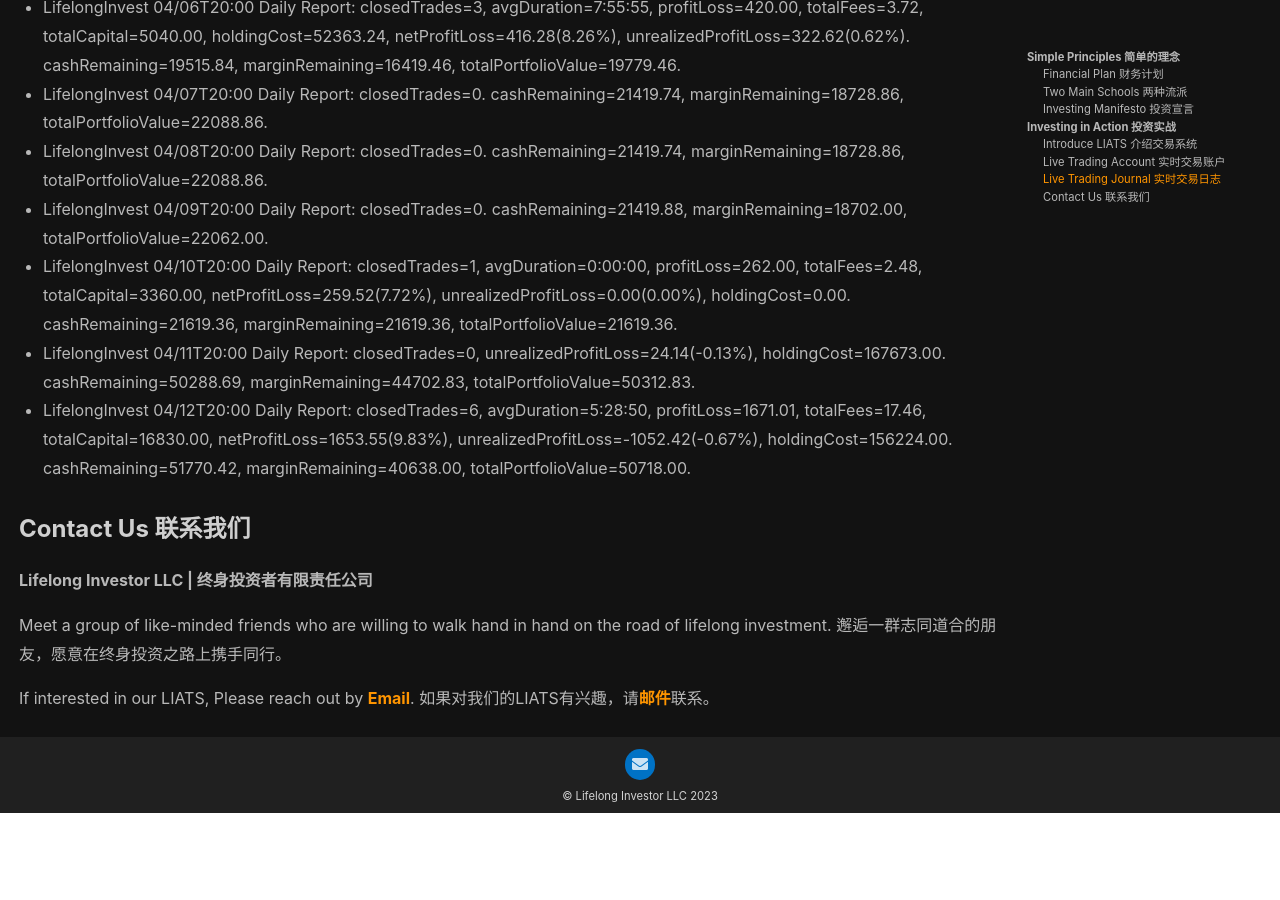
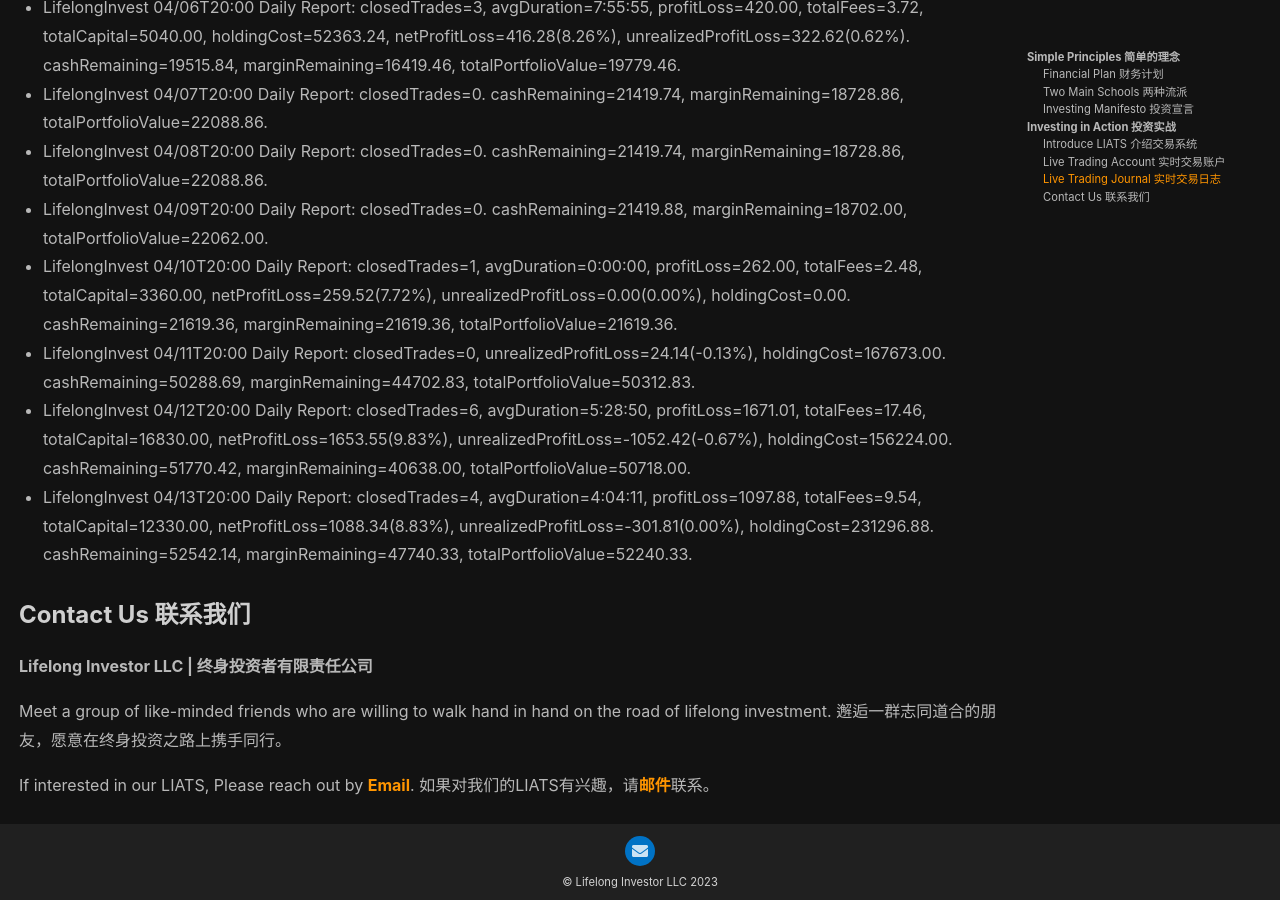
Before and after one commit to lifelonginvestorllc/lifelonginvestorllc.github.io, a Jekyll site: the page built from index.md, in a window 1280 px wide and 900 px high, scrolled down 3688 px. Built offline with Jekyll 4.4.1, drawn with Linux system fonts in a browser that asks for light colours; nearby versions of some CDN libraries; before the commit the page ends 4501 px from its top, so only the background shows below that.

Commit message:
Live with Chart

```diff
--- a/index.md
+++ b/index.md
@@ -127,21 +127,21 @@
 {
   "type": "line",
   "data": {
-    "labels": ["4/3/23", "4/4/23", "4/5/23", "4/6/23", "4/7/23", "4/8/23", "4/9/23", "4/10/23", "4/11/23", "4/12/23"],
+    "labels": ["4/3/23", "4/4/23", "4/5/23", "4/6/23", "4/7/23", "4/8/23", "4/9/23", "4/10/23", "4/11/23", "4/12/23", "4/13/23"],
     "datasets": [
       {
         "label": "Principal (本金)",
         "lineTension": 0.2,
         "borderColor": "blue",
         "pointRadius": 3,
-        "data": [1, 1, 1, 2, 2.1, 2.1, 2.1, 2.1, 5, 5]
+        "data": [1, 1, 1, 2, 2.1, 2.1, 2.1, 2.1, 5, 5, 5]
       },
       {
         "label": "Total Asset (总资产)",
         "borderColor": "gold",
         "lineTension": 0.2,
         "pointRadius": 3,
-        "data": [1, 1.01, 0.94, 1.98, 2.21, 2.21, 2.21, 2.16, 5.03, 5.07]
+        "data": [1, 1.01, 0.94, 1.98, 2.21, 2.21, 2.21, 2.16, 5.03, 5.07, 5.22]
       }
     ]
   },
@@ -188,6 +188,7 @@
 - LifelongInvest 04/10T20:00 Daily Report: closedTrades=1, avgDuration=0:00:00, profitLoss=262.00, totalFees=2.48, totalCapital=3360.00, netProfitLoss=259.52(7.72%), unrealizedProfitLoss=0.00(0.00%), holdingCost=0.00. cashRemaining=21619.36, marginRemaining=21619.36, totalPortfolioValue=21619.36.
 - LifelongInvest 04/11T20:00 Daily Report: closedTrades=0, unrealizedProfitLoss=24.14(-0.13%), holdingCost=167673.00. cashRemaining=50288.69, marginRemaining=44702.83, totalPortfolioValue=50312.83.
 - LifelongInvest 04/12T20:00 Daily Report: closedTrades=6, avgDuration=5:28:50, profitLoss=1671.01, totalFees=17.46, totalCapital=16830.00, netProfitLoss=1653.55(9.83%), unrealizedProfitLoss=-1052.42(-0.67%), holdingCost=156224.00. cashRemaining=51770.42, marginRemaining=40638.00, totalPortfolioValue=50718.00.
+- LifelongInvest 04/13T20:00 Daily Report: closedTrades=4, avgDuration=4:04:11, profitLoss=1097.88, totalFees=9.54, totalCapital=12330.00, netProfitLoss=1088.34(8.83%), unrealizedProfitLoss=-301.81(0.00%), holdingCost=231296.88. cashRemaining=52542.14, marginRemaining=47740.33, totalPortfolioValue=52240.33.
 
 ### Contact Us 联系我们
 
```
